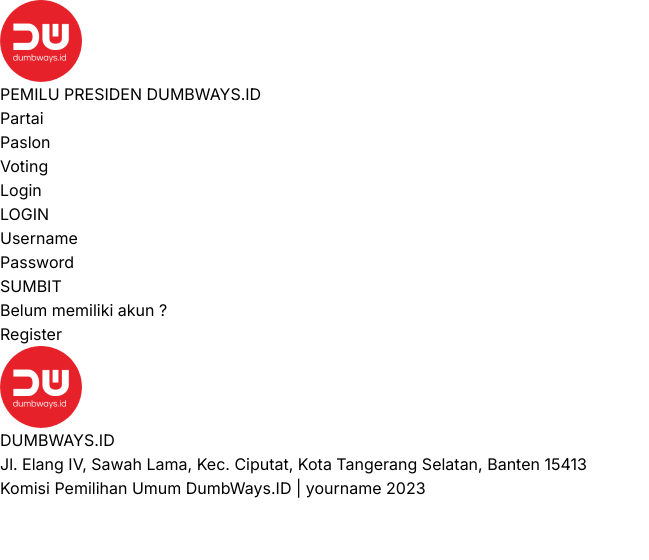
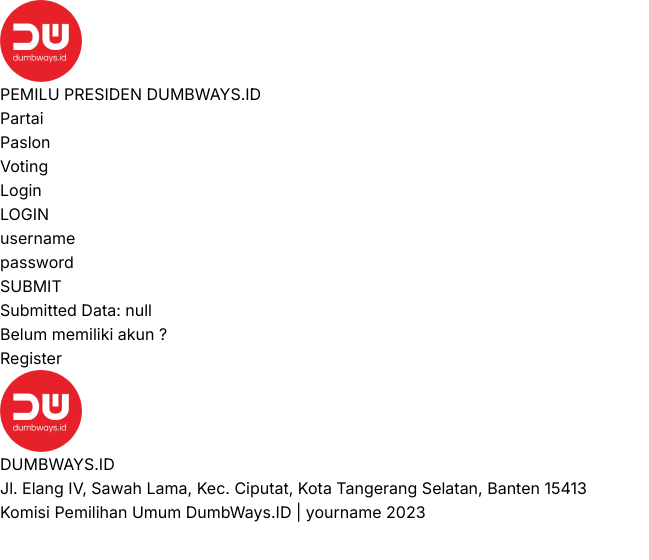
Before and after one commit to fadhli089fajarsyah/micro_service_fadhli, a React (Vite) app: page / in a window 1280 px wide. Shown: the top 560 px of the page, without its empty margins (0-649 px from the left). Built offline with nearby package versions, Linux system fonts and the light colour scheme.

Commit message:
login dumy

```diff
--- a/src/App.tsx
+++ b/src/App.tsx
@@ -9,12 +9,72 @@
 import List_paslon from "./pages/list_paslon";
 import List_partai from "./pages/list_partai";
 import Info from "./pages/info";
-import { BrowserRouter, Routes, Route } from "react-router-dom";
-function App() {
+import { useState } from "react";
 
+import { BrowserRouter, Routes, Route, Navigate } from "react-router-dom";
+
+const App: React.FC = () => {
+  const [isLoggedIn, setIsLoggedIn] = useState(false);
+  const [isLoggedInAdmin, setIsLoggedInAdmin] = useState(false);
+  const [loginFormData, setLoginFormData] = useState({ username: "", password: "" });
+
+  const handleLoginFormData = (data: { username: string; password: string }): void => {
+    setLoginFormData(data)
+    if (data.username === "admin" && data.password === "admin") {
+      setIsLoggedInAdmin(true);
+      setIsLoggedIn(false);
+    } else if (data.username === "user" && data.password === "user") {
+      setIsLoggedIn(true);
+      setIsLoggedInAdmin(false);
+    } else {
+      setIsLoggedIn(false);
+      setIsLoggedInAdmin(false);
+      alert("Username atau password salah");
+    }
+  };
+
+
+console.log(loginFormData)
+  console.log(isLoggedIn, "ini user");
+  console.log(isLoggedInAdmin, "ini admin");
 
   return (
     <>
+      <BrowserRouter>
+
+        {isLoggedIn ? (
+          <Navigate to="/home" />
+        ) : (
+          <Routes>
+            <Route path="/" element={<Login data={handleLoginFormData} />} />
+            <Route path="/Regrister" element={<Regrister />} />
+          </Routes>
+        )}
+
+        {isLoggedIn && (
+          <Routes>
+            <Route path="/home" element={<Home />} />
+          </Routes>
+        )}
+
+
+        {isLoggedInAdmin ? (
+          <Navigate to="/dasboard" />
+        ) : (
+          <Routes>
+            <Route path="/Regrister" element={<Regrister />} />
+          </Routes>
+        )}
+
+        {isLoggedInAdmin && (
+          <Routes>
+            <Route path="/dasboard" element={<Dasboard />} />
+          </Routes>
+        )}
+      </BrowserRouter>
+
+
+      {/* ini tampilan */}
       {/* <Home />
       <Detail />
       <Voting />
@@ -24,30 +84,12 @@
       <Add_paslon />
       <Dasboard />
       <List_paslon />
-      <List_partai /> */}
-      {/* <Info /> */}
-      <BrowserRouter>
-        <Routes>
-          <Route >
-            <Route path="/Home" element={<Home />} />
-            <Route path="/Detail" element={<Detail />} />
-            <Route path="/Voting" element={<Voting />} />
-            <Route path="/Info" element={<Info />} />
+      <List_partai />
+      <Info /> */}
 
-            <Route path="/Login" element={<Login />} />
-            <Route path="/" element={<Login />} />
-            <Route path="/Regrister" element={<Regrister />} />
 
-            <Route path="/Add_Partai" element={<Add_Partai />} />
-            <Route path="/Add_paslon" element={<Add_paslon />} />
-            <Route path="/Dasboard" element={<Dasboard />} />
-            <Route path="/List_paslon" element={<List_paslon />} />
-            <Route path="/List_partai" element={<List_partai />} />
-          </Route>
-        </Routes>
-      </BrowserRouter>
     </>
-  )
-}
+  );
+};
 
-export default App
+export default App;
--- a/src/components/btn.tsx
+++ b/src/components/btn.tsx
@@ -2,14 +2,13 @@
 interface btn {
     text: string;
     color: string;
-    tipe: any;
 }
 const Btn: React.FC<btn> = (props) => {
     return (
         <>
-            <button type={props.tipe}>
+
                 <h1 className={`${props.color}  border-4 text-[32px] md:w-[503px] w-[300px] font-bold rounded-xl flex justify-center items-center py-2`}>{props.text}</h1>
-            </button>
+
         </>
     );
 }
--- a/src/components/navbar.tsx
+++ b/src/components/navbar.tsx
@@ -25,7 +25,7 @@
                     {login ? (
                         <h1 className='bg-white text-black rounded-full p-1 px-3' onClick={handleLogin} >Y</h1>
                     ) : (
-                        <a href='login' onClick={handleLogin} className='text-[15px] lg:text-[20px] bg-white text-black font-bold rounded px-2 py-1 md:px-3 md:py-01 lg:px-6 text-center items-center flex'>Login</a>
+                        <a href='/' onClick={handleLogin} className='text-[15px] lg:text-[20px] bg-white text-black font-bold rounded px-2 py-1 md:px-3 md:py-01 lg:px-6 text-center items-center flex'>Login</a>
                     )}
                 </div>
             </nav>
--- a/src/pages/login.tsx
+++ b/src/pages/login.tsx
@@ -2,28 +2,55 @@
 import Navbar from "../components/navbar"
 import Footer from "../components/footer"
 import Btn from "../components/btn"
+import React, { useState } from "react";
+
+interface LoginProps {
+    data: (data: { username: string; password: string }) => void;
+  }
+
+
+const Login: React.FC<LoginProps> = ({ data })  => {
+
+    const [formData, setFormData] = useState({ username: "", password: "" });
+    const [submittedData, setSubmittedData] = useState<any>(null)
+
+    const handleValue = (event: React.ChangeEvent<HTMLInputElement>): void => {
+        setFormData({
+            ...formData,
+            [event.target.name]: event.target.value
+        });
+    };
+
+    const handleSubmit = (event: React.FormEvent<HTMLFormElement>): void => {
+        event.preventDefault();
+        setSubmittedData(formData);
+        data(formData);
+        setFormData({ username: "", password: "" });
+        setFormData(formData)
+    };
 
 
 
-function Login() {
     return (
         <div className="">
             <Navbar />
 
             <main className="pt-[60px] lg:pt-[65px] flex justify-center  bg-gray-200">
-                <form className="md:w-[589px] flex flex-col bg-white items-center px-10 md:px-0 my-10 rounded-xl py-14">
+                <form onSubmit={handleSubmit}  className="md:w-[589px] flex flex-col bg-white items-center px-10 md:px-0 my-10 rounded-xl py-14">
                     <Judul warna="text-[#5E5400]" text="LOGIN" />
                     <div className="flex flex-col pb-10">
                         <label
-                            htmlFor="Username"
+                            htmlFor="username"
                             className=" text-[#5E5400] font-bold text-[24px]">
-                            Username
+                            username
                         </label>
 
                         <input
                             type="text"
-                            id="Username"
-                            name="Username"
+                            id="username"
+                            name="username"
+                            value={formData.username}
+                            onChange={handleValue}
                             className="border-4 border-[#5E5400] rounded-xl  w-[300px] h-[50px] md:w-[478px] md:h-[70px]"
                         />
 
@@ -31,19 +58,24 @@
                     <div className="flex flex-col pb-10">
 
                         <label
-                            htmlFor="Password" className=" text-[#5E5400] font-bold text-[24px]">
-                            Password
+                            htmlFor="password" className=" text-[#5E5400] font-bold text-[24px]">
+                            password
                         </label>
 
                         <input
-                            type="text"
-                            id="Password"
-                            name="Password"
+                            type="password"
+                            id="password"
+                            name="password"
+                            value={formData.password}
+                            onChange={handleValue}
                             className="border-4 border-[#5E5400] rounded-xl  w-[300px] h-[50px] md:w-[478px] md:h-[70px]"
                         />
 
                     </div>
-                    <Btn tipe='sumbit' text="SUMBIT" color="border-none font-bold bg-[#5E5A00] text-white" />
+                    <button type="submit">
+                        <Btn text="SUBMIT" color="border-none font-bold bg-[#5E5A00] text-white" />
+                    </button>
+                    <h1>Submitted Data: {JSON.stringify(submittedData)}</h1>
                     <div className="flex py-[20px]">
                         <p className="text-[#595959]">Belum memiliki akun ?</p>
                         <a href="Regrister" className="text-[#0092A6] underline underline-offset-4 "> Register</a>
--- a/src/pages/voting.tsx
+++ b/src/pages/voting.tsx
@@ -22,8 +22,8 @@
                             ))}
                         </div>
                         <div className="flex justify-between px-14">
-                            <Btn tipe="submit" text="RESET" color="border-[#5E5A00] font-bold text-[#5E5A00]" />
-                            <Btn tipe="submit" text="SUMBIT" color="border-[#5E5A00] font-bold bg-[#5E5A00] text-white" />
+                            <Btn  text="RESET" color="border-[#5E5A00] font-bold text-[#5E5A00]" />
+                            <Btn  text="SUMBIT" color="border-[#5E5A00] font-bold bg-[#5E5A00] text-white" />
                         </div>
                     </div>
                 </main>
```
